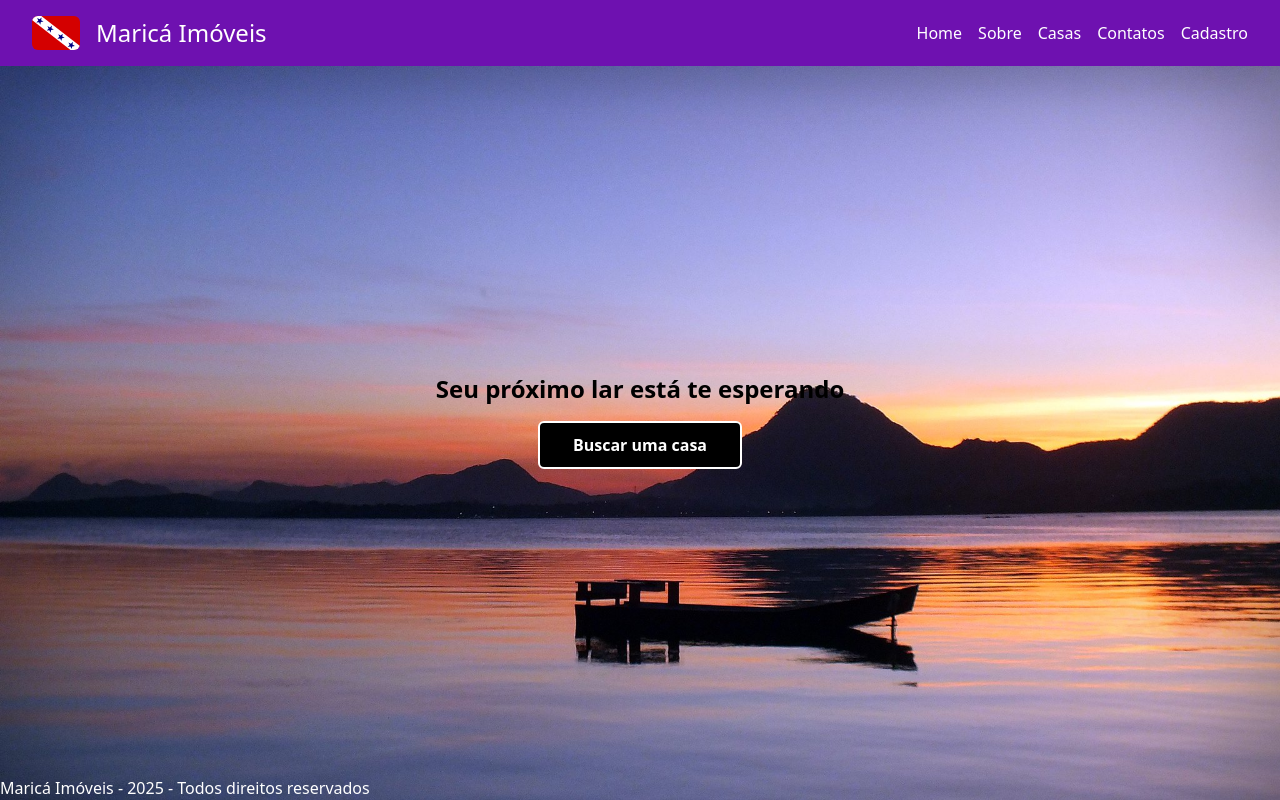
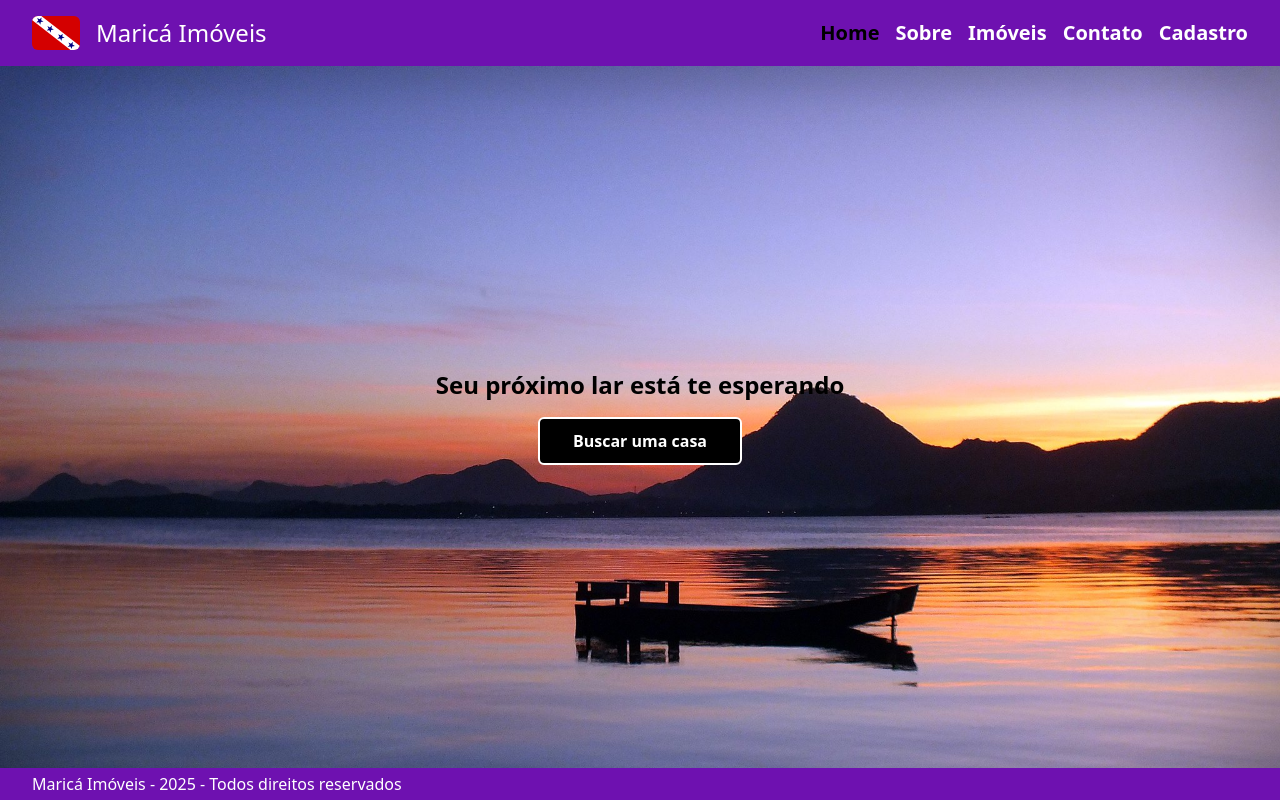
Before and after one commit to cardrocha/marica-digital, a Next.js app: page / in a window 1280 px wide. Built offline with nearby package versions, Linux system fonts and the light colour scheme.

Commit message:
feat: add new pages for Contato, Imoveis, and Cadastro, implement About layout, and enhance header with dynamic links

```diff
--- /dev/null
+++ b/app/cadastro/page.tsx
@@ -0,0 +1,7 @@
+export default function CadastroPage() {
+  return (
+    <div>
+      <h1>Cadastro</h1>
+    </div>
+  );
+}
--- a/app/components/footer.tsx
+++ b/app/components/footer.tsx
@@ -1,6 +1,6 @@
 export default function Footer() {
   return (
-    <footer className="flex flex-col gap-8 row-start-3 items-center sm:items-start">
+    <footer className="flex flex-col gap-8 row-start-3 items-center sm:items-start py-1 px-8 bg-purple-800">
       <h1 className="text-white">Maricá Imóveis - 2025 - Todos direitos reservados</h1>
     </footer>
   );
--- a/app/components/header.tsx
+++ b/app/components/header.tsx
@@ -1,8 +1,15 @@
+'use client'
+
+import { headerLinks } from "@/config/headerLinks";
 import logo from "@/public/marica.svg";
 import Image from "next/image";
 import Link from "next/link";
 
+import { usePathname } from "next/navigation";
+
 export default function Header() {
+  const pathname = usePathname();
+
   return (
     <header className="flex items-center justify-between text-white gap-8 py-4 px-8 bg-purple-800 shadow-2xl">
       <Link href="#" title="clique aqui" className="flex items-center gap-4">
@@ -17,21 +24,15 @@ export default function Header() {
       </Link>
       <nav>
         <ul className="flex gap-4">
-          <Link className="hover:underline" href="#" title="ir para Home">
-            <li>Home</li>
+        {headerLinks.map((link) => (
+          <Link key={link.id}
+            href={link.href}
+            title={link.title}
+            className={`link ${pathname === `${link.href}` ? "text-xl text-black font-semibold hover:underline" : "text-xl font-semibold text-white hover:underline"}`}
+            >
+            {link.text}
           </Link>
-          <Link className="hover:underline" href="#" title="ir para Sobre">
-            <li>Sobre</li>
-          </Link>
-          <Link className="hover:underline" href="#" title="ir para Entretenimento">
-            <li>Casas</li>
-          </Link>
-          <Link className="hover:underline" href="#" title="ir para Contatos">
-            <li>Contatos</li>
-          </Link>
-          <Link className="hover:underline" href="#" title="ir para Cadastro">
-            <li>Cadastro</li>
-          </Link>
+        ))}
         </ul>
       </nav>
     </header>
--- /dev/null
+++ b/app/contato/page.tsx
@@ -0,0 +1,7 @@
+export default function ContatoPage() {
+  return (
+    <div>
+      <h1>Contato</h1>
+    </div>
+  );
+}
--- /dev/null
+++ b/app/imoveis/page.tsx
@@ -0,0 +1,7 @@
+export default function ImoveisPage() {
+  return (
+    <div>
+      <h1>Imóveis</h1>
+    </div>
+  );
+}
--- a/app/layout.tsx
+++ b/app/layout.tsx
@@ -23,16 +23,16 @@ export const metadata: Metadata = {
 
 export default function RootLayout({
   children,
-}: Readonly<{
-  children: React.ReactNode;
-}>) {
+}: Readonly<{ children: React.ReactNode }>) {
   return (
     <html lang="en">
       <body
-        className={`${oxanium.variable} ${montserrat.variable} bg-[url(/marica.jpg)] bg-no-repeat bg-center bg-cover antialiased flex flex-col min-h-screen`}
+        className={`${oxanium.variable} ${montserrat.variable} max-w-[1360px] mx-auto bg-[url(/marica.jpg)] bg-no-repeat bg-center bg-cover antialiased flex flex-col min-h-screen overflow-y-scroll`}
       >
         <Header />
-        <main className="flex flex-1">{children}</main>
+        <main className="flex flex-1">
+          {children}
+        </main>
         <Footer />
       </body>
     </html>
--- a/app/page.tsx
+++ b/app/page.tsx
@@ -3,13 +3,13 @@ import Button from './components/button'
 
 export default function Home() {
   return (
-    <main className="flex mx-auto items-center justify-center">
+    <div className="flex mx-auto items-center justify-center">
       <div className='flex flex-col gap-4'>
         <h1 className="text-2xl font-semibold">
           Seu próximo lar está te esperando
         </h1>
         <Button>Buscar uma casa</Button>
       </div>
-    </main>
+    </div>
   )
 }
--- /dev/null
+++ b/app/sobre/layout.tsx
@@ -0,0 +1,9 @@
+export default function AboutLayout({
+  children,
+}: Readonly<{ children: React.ReactNode }>) {
+  return (
+    <main className="w-full h-full">
+      {children}
+    </main>
+  );
+}
--- /dev/null
+++ b/app/sobre/page.tsx
@@ -0,0 +1,24 @@
+import Image from 'next/image'
+import amparo from '@/public/amparo.png'
+
+export default function About() {
+  return (
+    <main className="flex text-white">
+      <div className="w-[400px] h-full border-r-2 border-r-amber-200">
+        <Image src={amparo} alt="igreja nossa senhora do amparo" />
+      </div>
+      <div className='flex flex-col gap-4 w-[1000px] px-10 py-10'>
+        <h1 className="text-4xl font-semibold bg-gradient-to-r from-purple-900 to-fuchsia-800 bg-clip-text text-transparent">
+          A Maricá Imovéis, tem a missão de realizar seu sonho
+        </h1>
+        <p className="text-lg font-semibold text-gray-700">
+          Com anos de experiência no mercado imobiliário, a Maricá Imóveis se
+          destaca pelo compromisso em oferecer as melhores oportunidades para
+          quem deseja comprar, vender ou alugar um imóvel. Nossa equipe está
+          preparada para tornar seu processo seguro, ágil e satisfatório, sempre
+          com transparência e dedicação.
+        </p>
+      </div>
+    </main>
+  )
+}
--- /dev/null
+++ b/config/headerLinks.tsx
@@ -0,0 +1,34 @@
+import type { HeaderLink } from "@/types";
+
+export const headerLinks: HeaderLink[] = [
+  {
+    id: 1,
+    title: "Home",
+    href: "/",
+    text: "Home",
+  },
+  {
+    id: 2,
+    title: "Sobre",
+    href: "/sobre",
+    text: "Sobre",
+  },
+  {
+    id: 3,
+    title: "Imóveis",
+    href: "/imoveis",
+    text: "Imóveis",
+  },
+  {
+    id: 4,
+    title: "Contato",
+    href: "/contato",
+    text: "Contato",
+  },
+  {
+    id: 5,
+    title: "Cadastro",
+    href: "/cadastro",
+    text: "Cadastro",
+  },
+]
--- /dev/null
+++ b/types/index.tsx
@@ -0,0 +1,6 @@
+export interface HeaderLink {
+  id: number;
+  title: string;
+  href: string;
+  text: string;
+}
```
Also changed, not shown: 1 other file (tests, documents, lock files or other folders).
